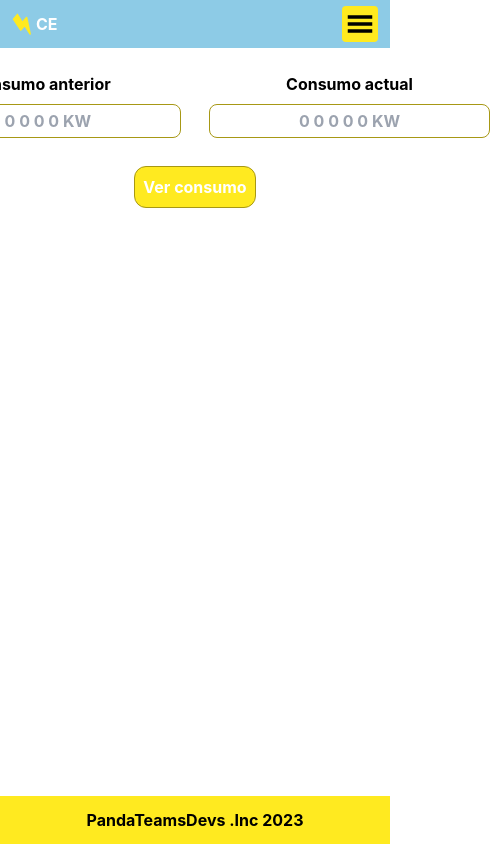
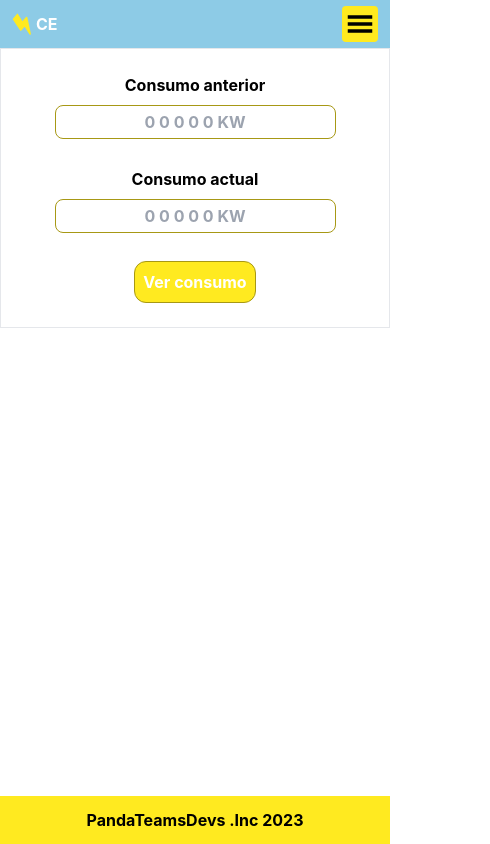
Before and after one commit to Ricardo8Abreu/consumo-electrico-cliente, a Next.js app: page / in a window 390 px wide. Shown: the whole page, 490 px wide, since content can reach past the window. Built offline with nearby package versions, Linux system fonts and the light colour scheme.

Commit message:
css, corrigiendo  flex direction del form consumo

```diff
--- a/components/FormCalcularConsumo/FormCalcularConsumo.tsx
+++ b/components/FormCalcularConsumo/FormCalcularConsumo.tsx
@@ -8,15 +8,16 @@ const FormCalcularConsumo = ({  }) => {
     const { handleCalcularConsumo, dataFormInput } = useFormCalcular()
 
     return (
-        <form className="flex p-6 font-bold flex-col sm:flex-row  gap-7 items-center justify-center"
+        <form className="flex p-6 font-bold flex-col border w-full gap-7 items-center justify-center"
             onSubmit={handleCalcularConsumo}
 
         >
-            <div className="flex gap-7 w-[400px] justify-center items-center grow">
+            <div className="flex flex-col sm:flex-row gap-7 w-[400px] justify-center items-center grow">
                 <FormInputs
                     data={dataFormInput}
                 />
             </div>
+
             <button type='submit' className=' h-max rounded-xl py-2 text-white px-2 bg-[#FFEA20] border border-[#a79815]'>
                 Ver consumo
             </button>
```
